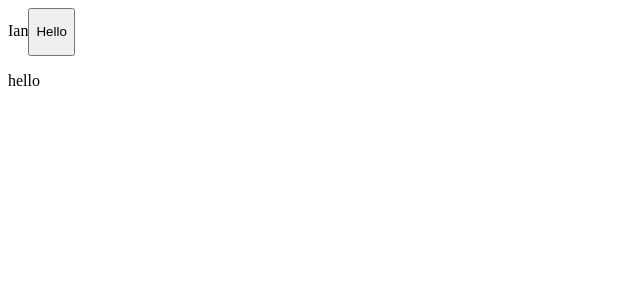
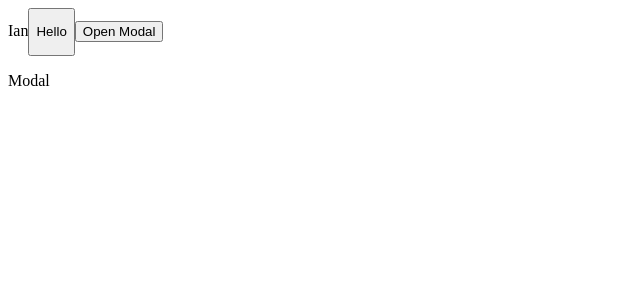
Before and after one commit to mark-ianz/React-TS, a React (Vite) app in the folder client/: page / in a window 1280 px wide. Shown: the top 300 px of the page, without its empty margins (0-640 px from the left). Built offline with nearby package versions, Linux system fonts and the light colour scheme; the HTML template or start-up script is replaced by a standard one.

Commit message:
Added Modal

```diff
--- a/client/src/App.tsx
+++ b/client/src/App.tsx
@@ -1,3 +1,4 @@
+import { useState } from "react";
 import Button from "./components/Button";
 import Modal from "./components/Modal";
 
@@ -10,14 +11,19 @@ const App = () => {
 
   test("ian", 24);
 
+  const [isModalOpen, setIsModalOpen] = useState(false);
+
   return (
     <div>
       {name}
       <Button className="bg-red-500" onClick={() => console.log("test")}>
         <p>Hello</p>
       </Button>
-      <Modal>
-        <p>hello</p>
+      <Button onClick={() => setIsModalOpen(true)}>Open Modal</Button>
+      <Modal isOpen={isModalOpen} closeModal={() => setIsModalOpen(false)}>
+        <div className="border p-10 rounded-md bg-white">
+          <p>Modal</p>
+        </div>
       </Modal>
     </div>
   );
--- a/client/src/components/Modal.tsx
+++ b/client/src/components/Modal.tsx
@@ -1,7 +1,20 @@
-import { ReactNode } from "react";
+type ModalProps = {
+  children: JSX.Element;
+  isOpen: boolean;
+  closeModal: () => void;
+};
 
-const Modal = ({ children }: { children: JSX.Element }) => {
-  return <div>{children}</div>;
+const Modal = ({ children, isOpen, closeModal }: ModalProps) => {
+  return (
+    <div
+      className={`fixed inset-0 bg-black bg-opacity-20 flex items-center justify-center ${
+        isOpen ? "block" : "hidden"
+      }`}
+    >
+      <div onClick={closeModal} className="fixed inset-0"></div>
+      <div className="z-10">{children}</div>
+    </div>
+  );
 };
 
 export default Modal;
```
